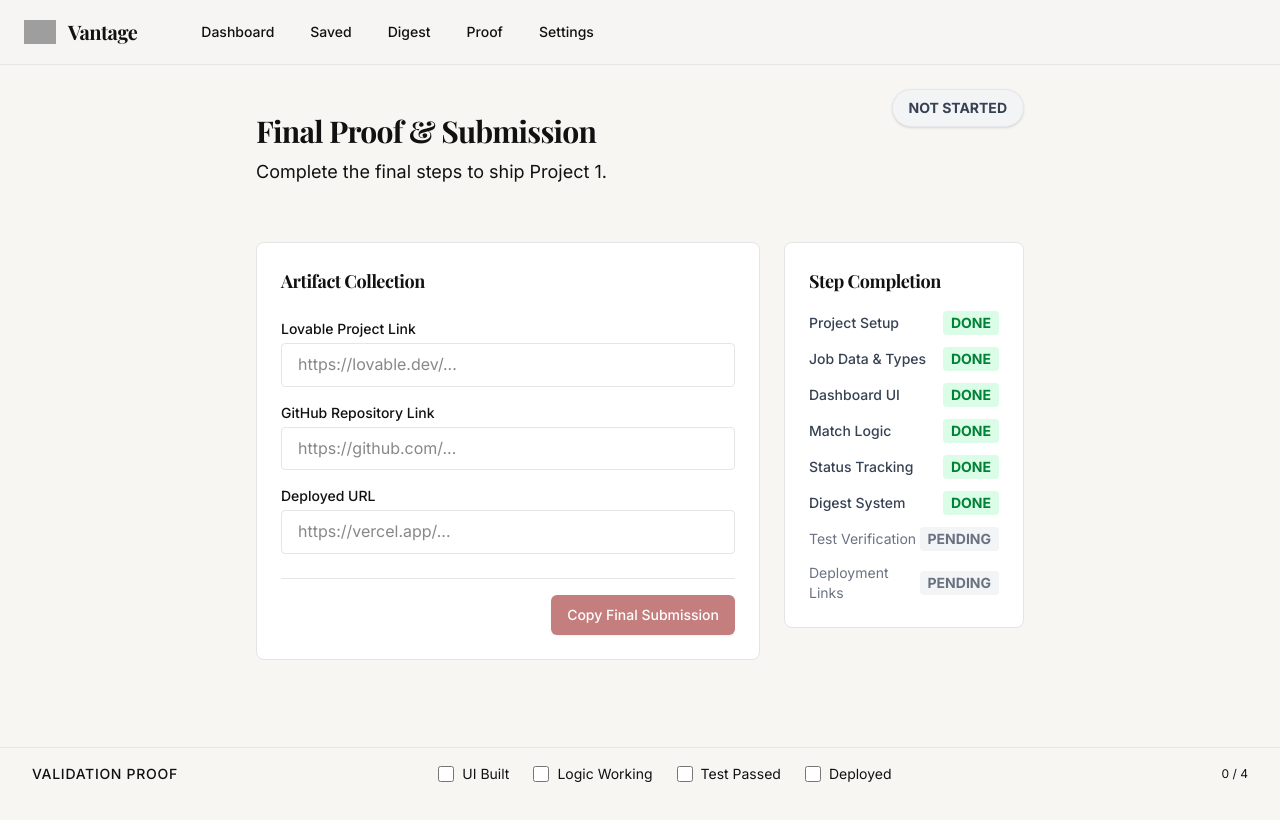
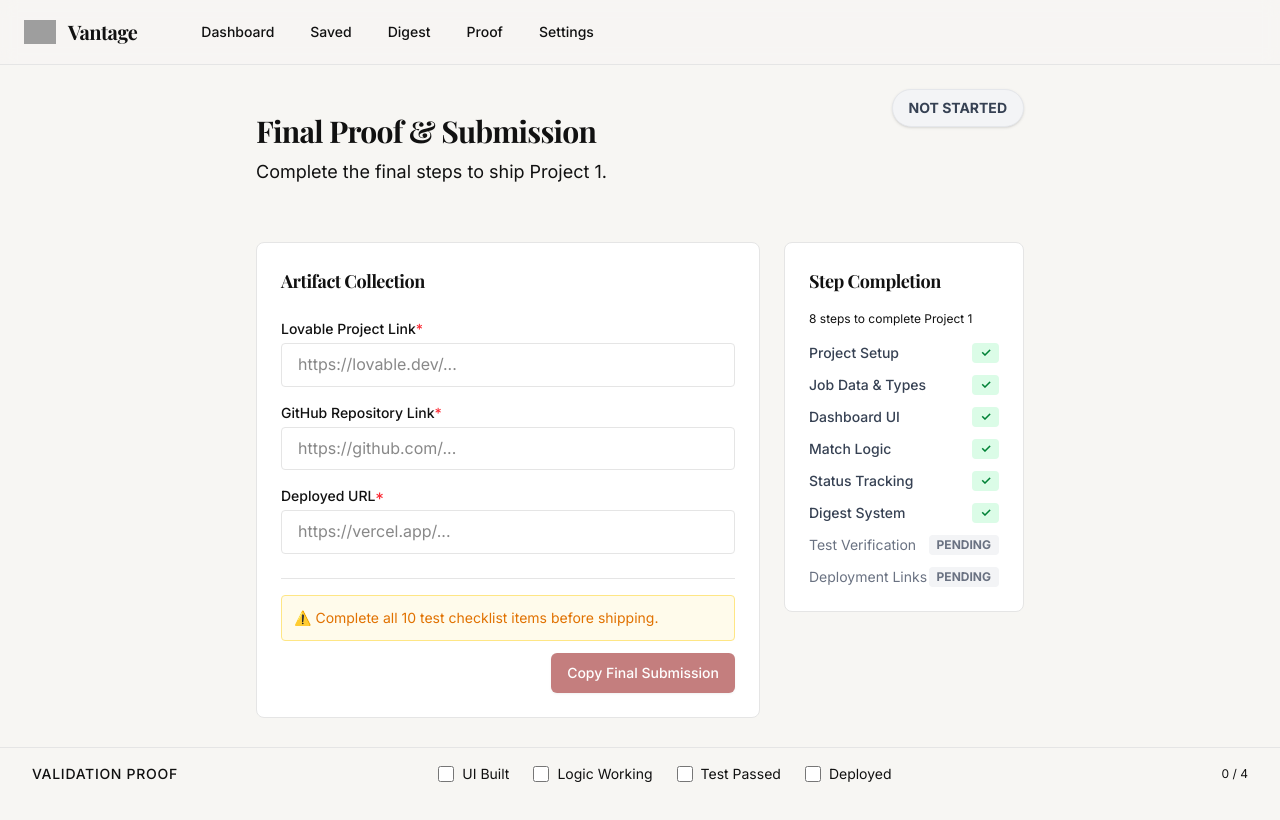
Before and after one commit to Rakesh-46-VR/job, a Next.js app in the folder job_notification_tracker/: page /jt/proof in a window 1280 px wide. Shown: the top 820 px of the page. Built offline with nearby package versions, Linux system fonts and the light colour scheme; grey boxes are pictures that could not be loaded.

Commit message:
feat: proofs

```diff
--- a/job_notification_tracker/app/jt/proof/page.tsx
+++ b/job_notification_tracker/app/jt/proof/page.tsx
@@ -7,6 +7,17 @@ import { Card } from "@/components/ui/Card";
 import { Button } from "@/components/ui/Button";
 import { Toast } from "@/components/ui/Toast";
 
+// URL validation helper
+const isValidURL = (url: string): boolean => {
+    if (!url) return false;
+    try {
+        new URL(url);
+        return url.startsWith("http://") || url.startsWith("https://");
+    } catch {
+        return false;
+    }
+};
+
 export default function ProofPage() {
     const [links, setLinks] = useState({
         lovable: "",
@@ -14,7 +25,7 @@ export default function ProofPage() {
         deployed: ""
     });
     const [isVerified, setIsVerified] = useState(false);
-    const [status, setStatus] = useState("Not Started");
+    const [status, setStatus] = useState<"Not Started" | "In Progress" | "Shipped">("Not Started");
     const [toast, setToast] = useState({ message: "", visible: false });
 
     useEffect(() => {
@@ -35,10 +46,11 @@ export default function ProofPage() {
         }
     }, []);
 
+    // Update status based on conditions
     useEffect(() => {
-        // Update status logic
-        const hasLinks = links.lovable && links.github && links.deployed;
-        if (isVerified && hasLinks) {
+        const allLinksValid = isValidURL(links.lovable) && isValidURL(links.github) && isValidURL(links.deployed);
+
+        if (isVerified && allLinksValid) {
             setStatus("Shipped");
         } else if (links.lovable || links.github || links.deployed) {
             setStatus("In Progress");
@@ -54,7 +66,24 @@ export default function ProofPage() {
     };
 
     const handleCopy = () => {
-        const text = `Job Notification Tracker — Final Submission\n\nLovable Project:\n${links.lovable}\n\nGitHub Repository:\n${links.github}\n\nLive Deployment:\n${links.deployed}\n\nCore Features:\n- Intelligent match scoring\n- Daily digest simulation\n- Status tracking\n- Test checklist enforced`;
+        const text = `------------------------------------------
+Job Notification Tracker — Final Submission
+
+Lovable Project:
+${links.lovable}
+
+GitHub Repository:
+${links.github}
+
+Live Deployment:
+${links.deployed}
+
+Core Features:
+- Intelligent match scoring
+- Daily digest simulation
+- Status tracking
+- Test checklist enforced
+------------------------------------------`;
         navigator.clipboard.writeText(text);
         setToast({ message: "Submission copied to clipboard", visible: true });
     };
@@ -66,6 +95,8 @@ export default function ProofPage() {
             default: return "bg-gray-100 text-gray-700 border-gray-200";
         }
     };
+
+    const allLinksValid = isValidURL(links.lovable) && isValidURL(links.github) && isValidURL(links.deployed);
 
     return (
         <AppLayout>
@@ -92,38 +123,76 @@ export default function ProofPage() {
 
                         <div className="space-y-4">
                             <div>
-                                <label className="block text-sm font-medium mb-1">Lovable Project Link</label>
+                                <label className="block text-sm font-medium mb-1">Lovable Project Link<span className="text-red-500">*</span></label>
                                 <input
                                     type="url"
                                     placeholder="https://lovable.dev/..."
-                                    className="w-full px-4 py-2 rounded border border-border focus:ring-1 focus:ring-primary outline-none"
+                                    className={`w-full px-4 py-2 rounded border focus:ring-1 focus:ring-primary outline-none ${
+                                        links.lovable && !isValidURL(links.lovable)
+                                            ? "border-red-300 bg-red-50"
+                                            : isValidURL(links.lovable)
+                                            ? "border-green-300 bg-green-50/30"
+                                            : "border-border"
+                                    }`}
                                     value={links.lovable}
                                     onChange={(e) => handleLinkChange("lovable", e.target.value)}
                                 />
+                                {links.lovable && !isValidURL(links.lovable) && (
+                                    <p className="text-xs text-red-500 mt-1">Please enter a valid URL starting with http:// or https://</p>
+                                )}
                             </div>
                             <div>
-                                <label className="block text-sm font-medium mb-1">GitHub Repository Link</label>
+                                <label className="block text-sm font-medium mb-1">GitHub Repository Link<span className="text-red-500">*</span></label>
                                 <input
                                     type="url"
                                     placeholder="https://github.com/..."
-                                    className="w-full px-4 py-2 rounded border border-border focus:ring-1 focus:ring-primary outline-none"
+                                    className={`w-full px-4 py-2 rounded border focus:ring-1 focus:ring-primary outline-none ${
+                                        links.github && !isValidURL(links.github)
+                                            ? "border-red-300 bg-red-50"
+                                            : isValidURL(links.github)
+                                            ? "border-green-300 bg-green-50/30"
+                                            : "border-border"
+                                    }`}
                                     value={links.github}
                                     onChange={(e) => handleLinkChange("github", e.target.value)}
                                 />
+                                {links.github && !isValidURL(links.github) && (
+                                    <p className="text-xs text-red-500 mt-1">Please enter a valid URL starting with http:// or https://</p>
+                                )}
                             </div>
                             <div>
-                                <label className="block text-sm font-medium mb-1">Deployed URL</label>
+                                <label className="block text-sm font-medium mb-1">Deployed URL<span className="text-red-500">*</span></label>
                                 <input
                                     type="url"
                                     placeholder="https://vercel.app/..."
-                                    className="w-full px-4 py-2 rounded border border-border focus:ring-1 focus:ring-primary outline-none"
+                                    className={`w-full px-4 py-2 rounded border focus:ring-1 focus:ring-primary outline-none ${
+                                        links.deployed && !isValidURL(links.deployed)
+                                            ? "border-red-300 bg-red-50"
+                                            : isValidURL(links.deployed)
+                                            ? "border-green-300 bg-green-50/30"
+                                            : "border-border"
+                                    }`}
                                     value={links.deployed}
                                     onChange={(e) => handleLinkChange("deployed", e.target.value)}
                                 />
+                                {links.deployed && !isValidURL(links.deployed) && (
+                                    <p className="text-xs text-red-500 mt-1">Please enter a valid URL starting with http:// or https://</p>
+                                )}
                             </div>
                         </div>
 
-                        <div className="pt-4 border-t border-border flex justify-end">
+                        <div className="pt-4 border-t border-border space-y-3">
+                            {!isVerified && (
+                                <p className="text-sm text-amber-600 bg-amber-50 p-3 rounded border border-amber-200">
+                                    ⚠️ Complete all 10 test checklist items before shipping.
+                                </p>
+                            )}
+                            {isVerified && !allLinksValid && (
+                                <p className="text-sm text-amber-600 bg-amber-50 p-3 rounded border border-amber-200">
+                                    ⚠️ Provide all 3 valid links before shipping.
+                                </p>
+                            )}
+                            <div className="flex justify-end">
                                 <Button
                                     onClick={handleCopy}
                                     disabled={status !== "Shipped"}
@@ -132,10 +201,12 @@ export default function ProofPage() {
                                     Copy Final Submission
                                 </Button>
                             </div>
+                        </div>
                     </Card>
 
                     <Card className="p-6 space-y-4 h-fit">
                         <h3 className="font-bold text-lg">Step Completion</h3>
+                        <p className="text-xs text-muted-foreground">8 steps to complete Project 1</p>
 
                         <div className="space-y-3">
                             <StepItem label="Project Setup" isCompleted={true} />
@@ -145,7 +216,7 @@ export default function ProofPage() {
                             <StepItem label="Status Tracking" isCompleted={true} />
                             <StepItem label="Digest System" isCompleted={true} />
                             <StepItem label="Test Verification" isCompleted={isVerified} />
-                            <StepItem label="Deployment Links" isCompleted={!!(links.lovable && links.github && links.deployed)} />
+                            <StepItem label="Deployment Links" isCompleted={allLinksValid} />
                         </div>
                     </Card>
                 </div>
@@ -164,8 +235,8 @@ function StepItem({ label, isCompleted }: { label: string, isCompleted: boolean
     return (
         <div className="flex items-center justify-between text-sm">
             <span className={isCompleted ? "text-gray-700 font-medium" : "text-gray-500"}>{label}</span>
-            <span className={`px-2 py-0.5 rounded textxs font-bold ${isCompleted ? "bg-green-100 text-green-700" : "bg-gray-100 text-gray-500"}`}>
-                {isCompleted ? "DONE" : "PENDING"}
+            <span className={`px-2 py-0.5 rounded text-xs font-bold ${isCompleted ? "bg-green-100 text-green-700" : "bg-gray-100 text-gray-500"}`}>
+                {isCompleted ? "✓" : "PENDING"}
             </span>
         </div>
     );
```
Lines whose indentation alone changed are shown as unchanged.
